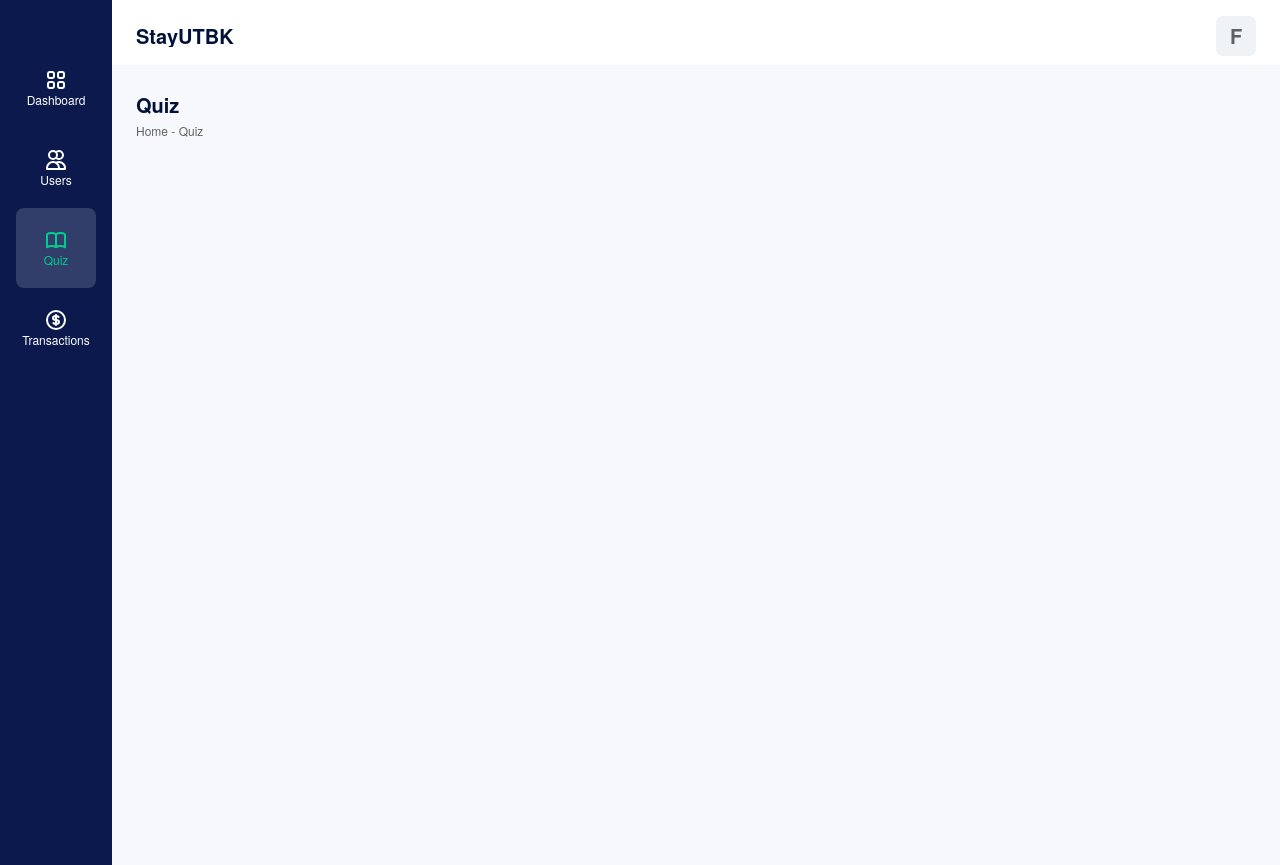
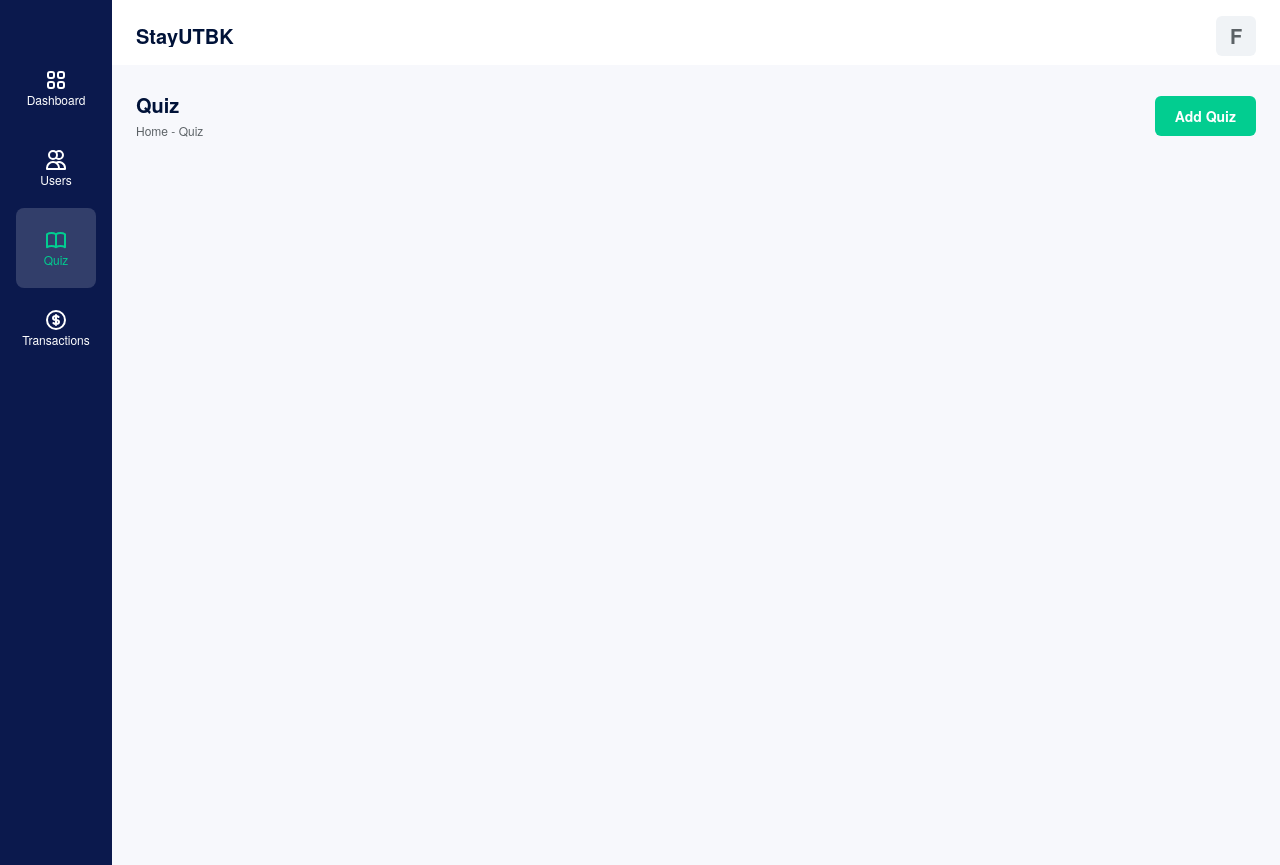
Before and after one commit to finma/stayutbk-owner, a Next.js app: page /quiz in a window 1280 px wide. Built offline with nearby package versions, Linux system fonts and the light colour scheme; a web font is replaced by a local one.

Commit message:
[CHG] update button link

```diff
--- a/pages/quiz/index.tsx
+++ b/pages/quiz/index.tsx
@@ -1,12 +1,25 @@
 import { ReactElement } from "react";
+import { Button } from "antd";
+import { useRouter } from "next/router";
+import cx from "classnames";
 
 import LayoutMain from "@/components/layout/layout-main";
 import PageTitle from "@/components/page-title";
 
 const QuizPage = () => {
+  const router = useRouter();
   return (
     <>
-      <PageTitle title="Quiz" breadcrumbs="Home - Quiz" />
+      <section className="page-header">
+        <PageTitle title="Quiz" breadcrumbs="Home - Quiz" />
+
+        <Button
+          onClick={() => router.push("/quiz/create")}
+          className={cx("button", "success")}
+        >
+          Add Quiz
+        </Button>
+      </section>
     </>
   );
 };
```
